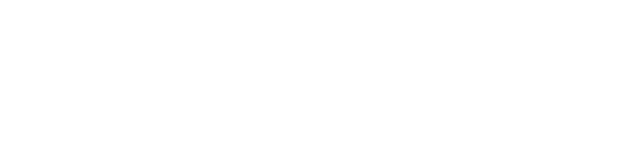
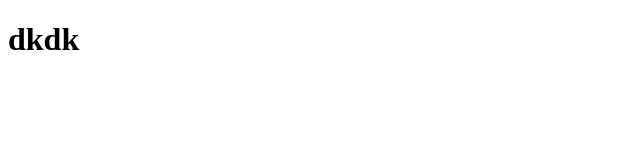
Before and after one commit to estudy77/semi01, a plain HTML site: page index.html in a window 1280 px wide. Shown: the whole page, without its empty margins (0-640 px from the left). Drawn offline with Linux system fonts and the light colour scheme.

Commit message:
길동작업추가

```diff
--- a/index.html
+++ b/index.html
@@ -6,6 +6,6 @@
     <title>Document</title>
 </head>
 <body>
-    <h1
+    <h1>dkdk</h1>
 </body>
 </html>
```
